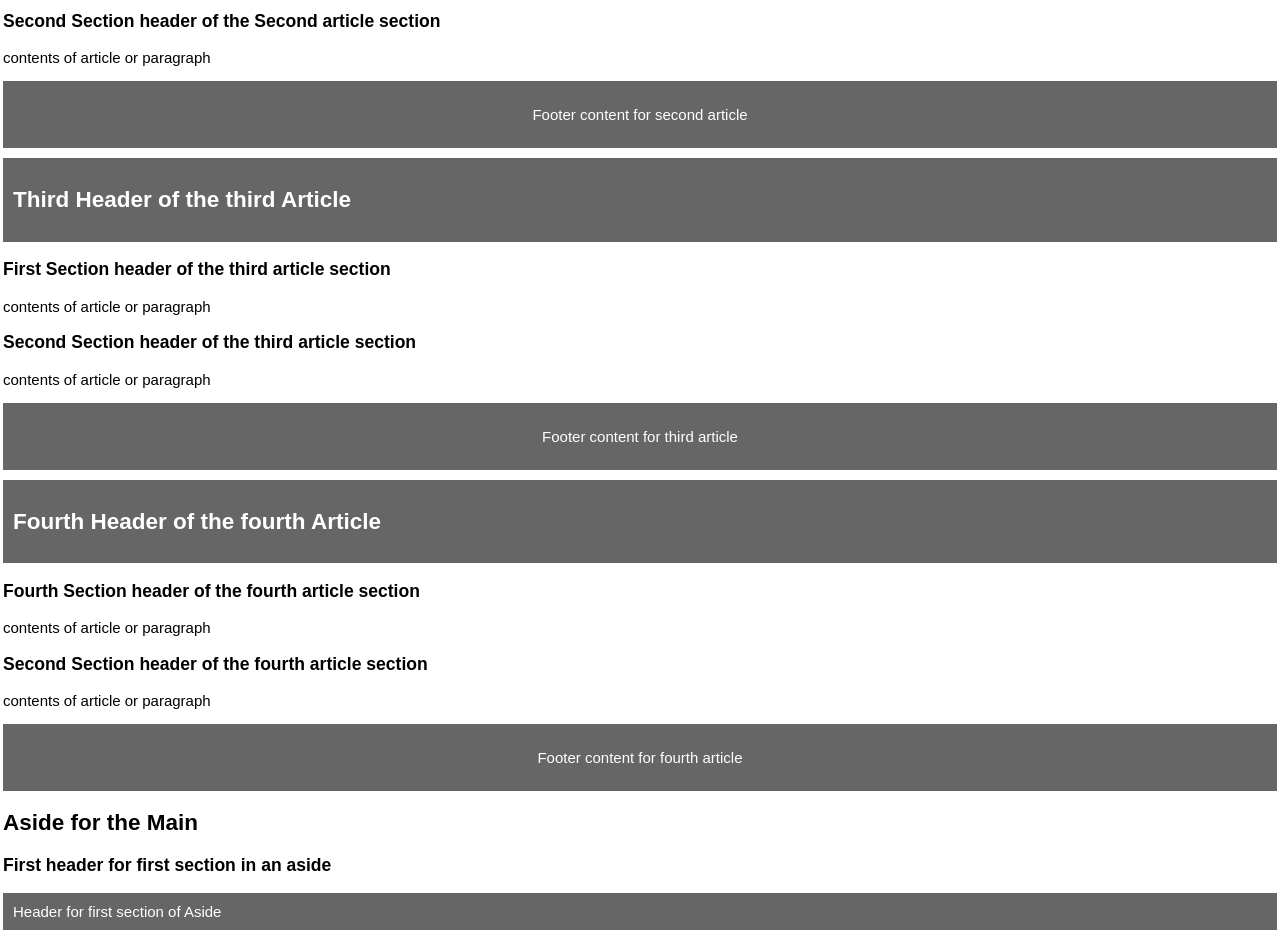
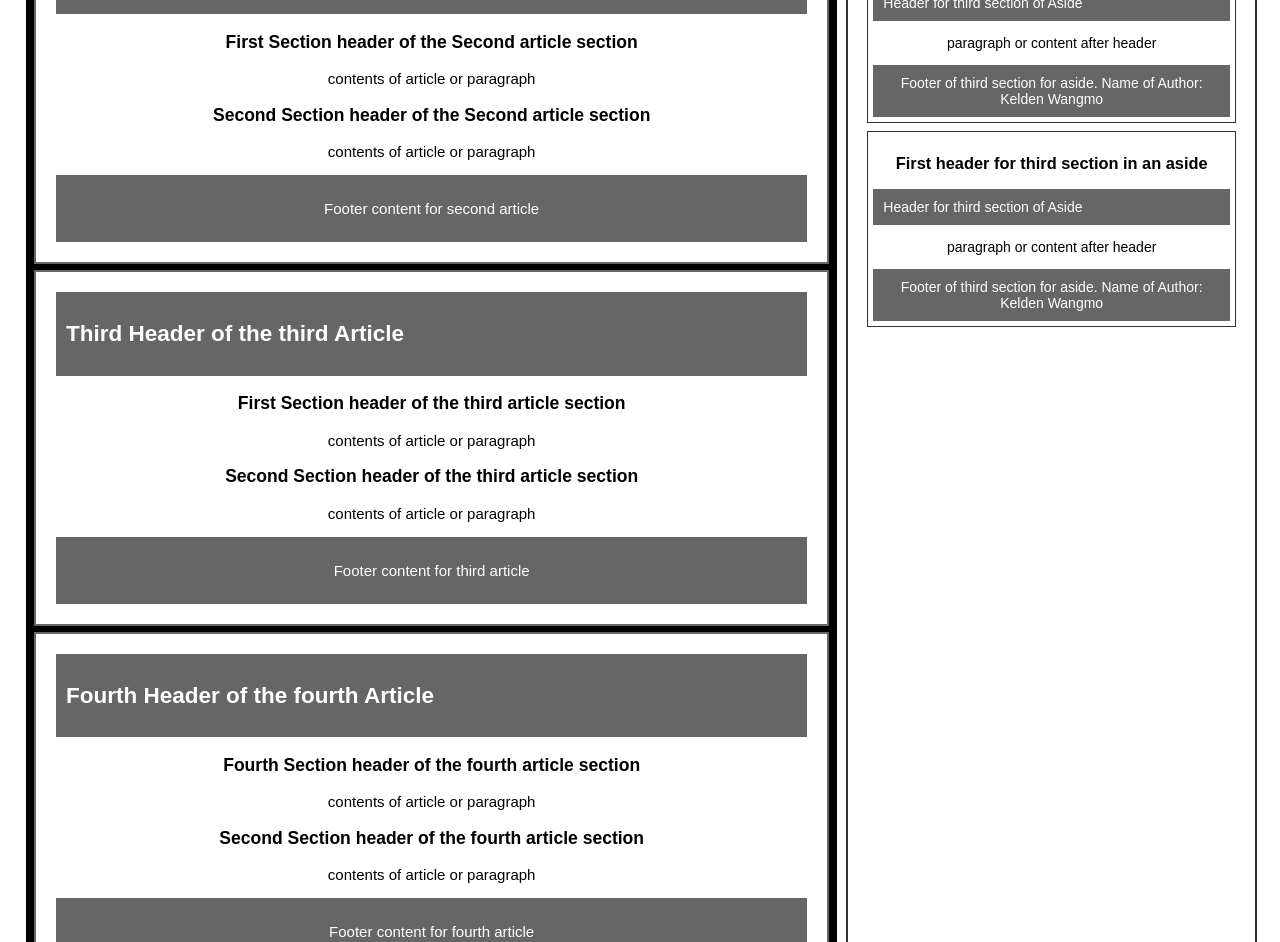
Before and after one commit to w3ngm0/C4Prog-WT-24S1-Portfolio-KW, a plain HTML site: page phase-2/index.html in a window 1280 px wide. Shown: the part 733-1675 px from the top of the page. Drawn offline with Linux system fonts and the light colour scheme.

Commit message:
feat: changes made to the desktop layout - aside

```diff
--- a/phase-2/index.html
+++ b/phase-2/index.html
@@ -17,9 +17,10 @@
         <li><a href="#">Shop</a></li>
     </ul>
 </nav>
-<main>
+<div class=grid-container>
+    <main class="main-content">
         <h1>Header for Main</h1>
-    <article>
+        <article class="grid-item article-1">
             <header>
                 <h2>First Header of the first Article</h2>
             </header>
@@ -35,7 +36,7 @@
                 <p>Footer content for first article</p>
             </footer>
         </article>
-    <article>
+        <article class="grid-item article-2">
             <header>
                 <h2>Second Header of the second Article</h2>
             </header>
@@ -51,7 +52,7 @@
                 <p>Footer content for second article</p>
             </footer>
         </article>
-    <article>
+        <article class="grid-item article-3">
             <header>
                 <h2>Third Header of the third Article</h2>
             </header>
@@ -67,7 +68,7 @@
                 <p>Footer content for third article</p>
             </footer>
         </article>
-    <article>
+        <article class="grid-item article-4">
             <header>
                 <h2>Fourth Header of the fourth Article</h2>
             </header>
@@ -83,9 +84,10 @@
                 <p>Footer content for fourth article</p>
             </footer>
         </article>
-    <aside>
+    </main>
+    <aside class="aside">
         <h2>Aside for the Main</h2>
-        <section>
+        <section class="item-a">
             <h3>First header for first section in an aside</h3>
             <header>
                 Header for first section of Aside
@@ -93,7 +95,7 @@
             <p>paragraph or content after header</p>
             <footer> Footer of first section for aside. Name of Author: Kelden Wangmo</footer>
         </section>
-        <section>
+        <section class="item-b">
             <h3>First header for second section in an aside</h3>
             <header>
                 Header for second section of Aside
@@ -101,7 +103,15 @@
             <p>paragraph or content after header</p>
             <footer> Footer of second section for aside. Name of Author: Kelden Wangmo</footer>
         </section>
-        <section>
+        <section class="item-c">
+            <h3>First header for third section in an aside</h3>
+            <header>
+                Header for third section of Aside
+            </header>
+            <p>paragraph or content after header</p>
+            <footer> Footer of third section for aside. Name of Author: Kelden Wangmo</footer>
+        </section>
+        <section class="item-d">
             <h3>First header for third section in an aside</h3>
             <header>
                 Header for third section of Aside
@@ -110,7 +120,8 @@
             <footer> Footer of third section for aside. Name of Author: Kelden Wangmo</footer>
         </section>
     </aside>
-</main>
+</div>
+
 <footer>
     <p>@ Copyright 2024, Portfolio</p>
     <ul>
```
Lines whose indentation alone changed are shown as unchanged.
